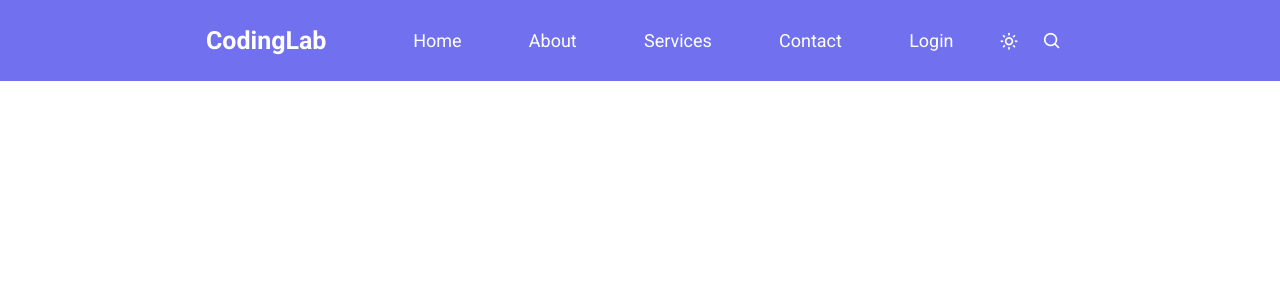
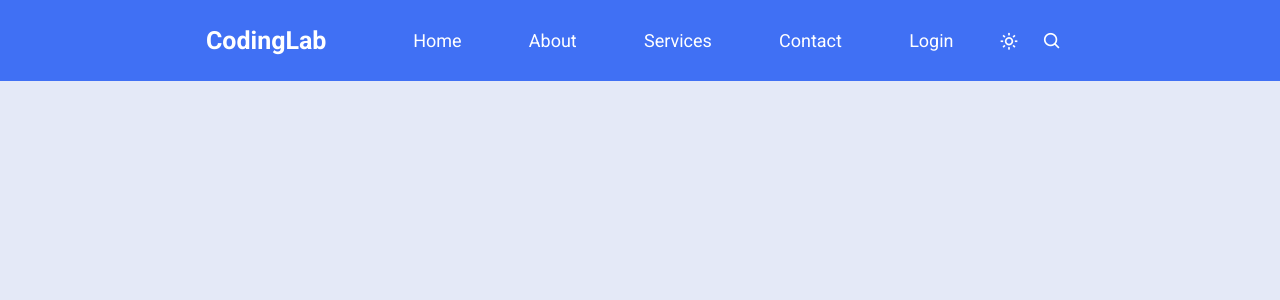
Before and after one commit to mejbaulmubin786/ComponentCraft, a PHP site: page /01/index.html in a window 1280 px wide. Shown: the top 300 px of the page. Run offline with PHP 8.4, Linux system fonts and the light colour scheme; some libraries are stand-ins or nearby versions.

Commit message:
almost done

```diff
--- a/navbars/01/index.html
+++ b/navbars/01/index.html
@@ -27,12 +27,26 @@
             </ul>
 
             <div class="korner-bar">
-            <i class='bx  bx-sun'></i>
-            <i class='bx bx-search'></i>
+                <div class="dark-light">
+                    <i class='bx bx-moon moon'></i>
+                    <i class='bx bx-sun sun'></i>
+                </div>
+                <div class="search-box">
+                    <div class="searchToggle">
+                    <i class='bx bx-x cancel'></i>
+                    <i class='bx bx-search search'></i>
+
+
+                </div>
+
             </div>
         </nav>
     </header>
+    <script src="./script.js"></script>
+</body>
+</html>
 
-</body>
-
-</html>
+ <!-- <div class="search-field">
+                        <input type="text" placeholder="Search...."></div>
+                        <i class='bx bx-search search'></i>
+                    </div> -->
--- /dev/null
+++ b/navbars/01/script.js
@@ -0,0 +1,14 @@
+const body = document.querySelector("body"),
+    nav = document.querySelector("nav"),
+    modeToggle = document.querySelector(".dark-light"),
+    searchToggle = document.querySelector(".searchToggle");
+
+    modeToggle.addEventListener("click", () => {
+        modeToggle.classList.toggle("active");
+        body.classList.toggle("dark");
+    })
+
+
+    searchToggle.addEventListener("click", () => {
+        searchToggle.classList.toggle("active");
+    })
--- a/navbars/01/styles.css
+++ b/navbars/01/styles.css
@@ -1,20 +1,36 @@
-*{
+* {
     margin: 0;
     padding: 0;
     box-sizing: border-box;
 }
-body{
-    font-family: "Roboto", sans-serif;
+
+:root {
+    --body-color: #E4E9F7;
+    --nav-color: #4070f4;
+    --side-nav: #010718;
+    --text-color: #fff;
+    --search-bar: #f2f2f2;
+    --serch-text: #010718;
 }
 
-header{
+body {
+    font-family: "Roboto", sans-serif;
+    background-color: var(--body-color);
+}
 
-    background-color: rgba(52, 52, 233, 0.699);
+body.dark {
+    --body-color: #18191a;
+    --nav-color: #242526;
+    --text-color: #ccc;
+}
+header {
+
+    background-color: var(--nav-color);
     padding: 20px;
     color: white;
 }
 
-nav{
+nav {
     display: flex;
     align-items: center;
     margin: 0 auto;
@@ -22,7 +38,7 @@ nav{
     width: 70%;
 }
 
-header ul{
+header ul {
     list-style: none;
     display: flex;
     width: 70%;
@@ -32,38 +48,99 @@ header ul{
     margin: 0;
 }
 
-ul li{
+ul li {
     font-size: 18px;
     position: relative;
+    transition: all 1s;
 }
 
-ul li:hover::after{
+ul li::before {
     content: '';
     width: 6px;
     height: 6px;
-    background-color: white;
+    background-color: var(--text-color);
     position: absolute;
     border-radius: 50%;
     bottom: -10px;
     left: 50%;
     transform: translateX(-50%);
+    opacity: 0;
+    transition: all 0.3s ease;
 }
 
+ul li:hover::before{
+    opacity: 1;
+}
 
-.korner-bar{
+.korner-bar {
     display: flex;
     justify-content: space-around;
     align-items: center;
     width: 10%;
 }
 
-.korner-bar i{
-    font-size: 20px;
-    cursor: pointer;
-}
 
-.logo{
+.logo {
     width: 20%;
     font-size: 25px;
     font-weight: bold;
 }
+
+.korner-bar i {
+    font-size: 20px;
+    cursor: pointer;
+    position: absolute;
+    transition: all 0.3s;
+    color: var(--text-color);
+}
+
+.korner-bar .dark-light {
+    display: flex;
+    justify-content: center;
+    align-items: center;
+
+}
+
+.korner-bar .dark-light i.moon {
+    opacity: 0;
+    pointer-events: none;
+}
+
+.korner-bar .dark-light i.sun {
+    opacity: 1;
+    pointer-events: auto;
+}
+
+/* active হলে moon দেখাবে, sun লুকাবে কিন্তু এখানে .dark-light.active না লিখে যদি ভুল করে .dark-light:active এভাবে লিখতাম তবে মারাত্ব্ত সমস্যা দেখা দিত বাগ বের করা কঠিন হতো। */
+.korner-bar .dark-light.active i.moon {
+    opacity: 1;
+    pointer-events: auto;
+}
+
+.korner-bar .dark-light.active i.sun {
+    opacity: 0;
+    pointer-events: none;
+}
+
+
+.korner-bar .searchToggle {
+    display: flex;
+    justify-content: center;
+    align-items: center;
+}
+
+
+.korner-bar .searchToggle i.cancel {
+    opacity: 0;
+    pointer-events: none;
+}
+
+.korner-bar .searchToggle.active i.cancel {
+    opacity: 1;
+    pointer-events: auto;
+}
+
+.korner-bar .searchToggle.active i.search {
+    opacity: 0;
+    pointer-events: none;
+}
```
Lines whose indentation alone changed are shown as unchanged.
